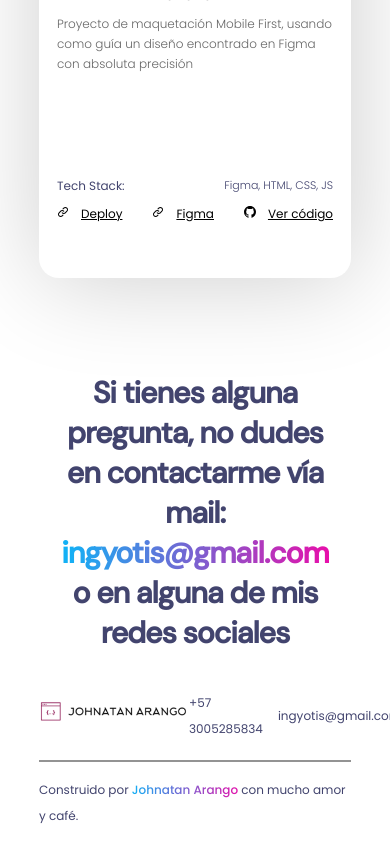
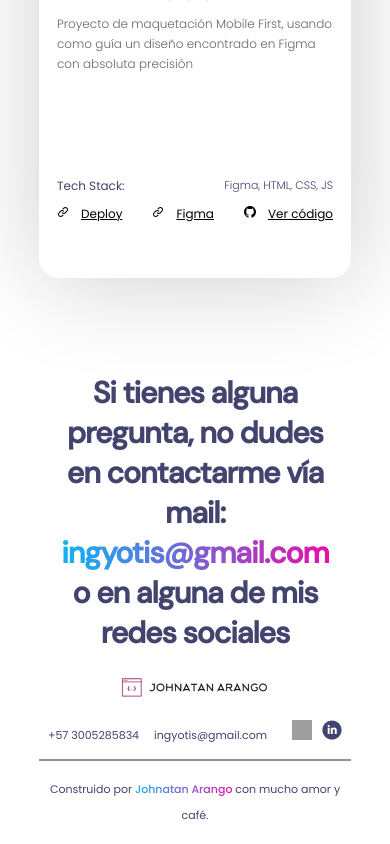
Before and after one commit to Yotis56/Portfolio, a React app: page / in a window 390 px wide. Shown: the part 5487-6331 px from the top of the page. Built offline with nearby package versions, Linux system fonts and the light colour scheme; grey boxes are pictures that could not be loaded.

Commit message:
Se termina el diseño responsive

```diff
--- a/src/components/Footer.jsx
+++ b/src/components/Footer.jsx
@@ -19,7 +19,6 @@ const Footer = () => {
                         <a href="https://www.linkedin.com/in/johnatan-andres-arango-rodriguez/">
                             <span className="icon linkedin-icon"></span>
                         </a>
-                        <span className="icon"></span>
                     </div>
                 </div>
             </div>
--- a/src/styles/contact.scss
+++ b/src/styles/contact.scss
@@ -41,7 +41,7 @@
         line-height: 40px;
     }
 }
-@media screen and (max-width: 320px) {
+@media screen and (max-width: 350px) {
     .contact__text {
         font-size: 25px;
         line-height: 35px;
--- a/src/styles/footer.scss
+++ b/src/styles/footer.scss
@@ -64,3 +64,14 @@
         font-size: 12px;
     }
 }
+@media screen and (max-width: 590px) {
+    .footer {
+        font-size: 11px;
+        &__up {
+            flex-direction: column;
+        }
+        &__text {
+            text-align: center;
+        }
+    }
+}
```
